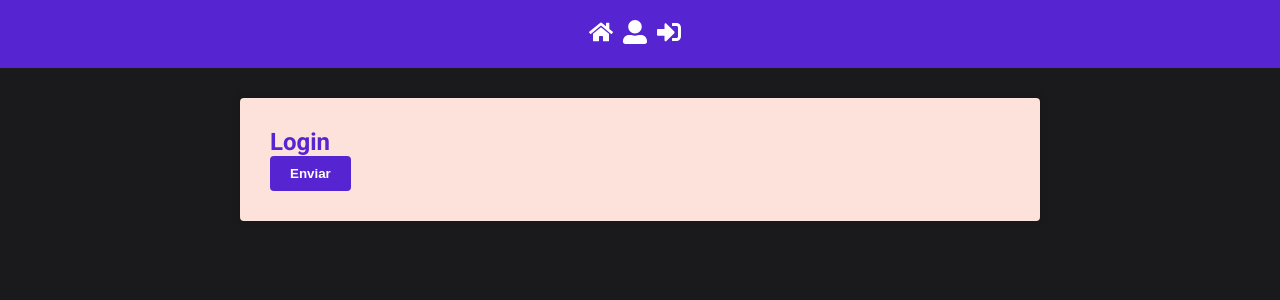
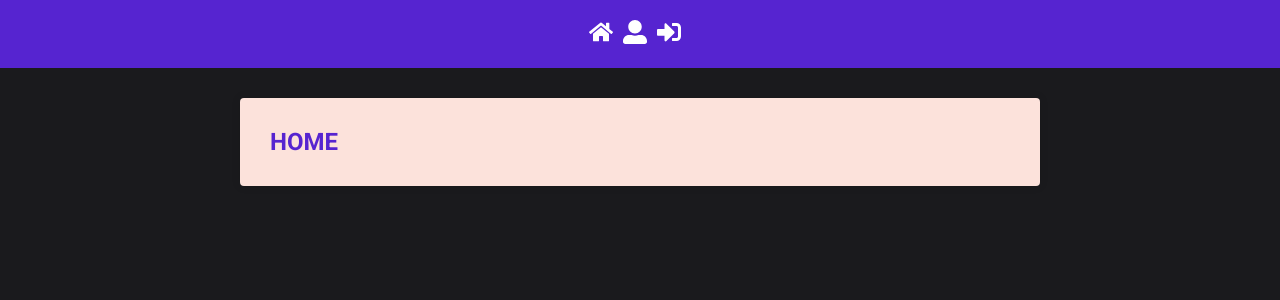
Before and after one commit to Furiuss/api-escola-front, a React (Vite) app: page / in a window 1280 px wide. Shown: the top 300 px of the page. Built offline with nearby package versions, Linux system fonts and the light colour scheme.

Commit message:
add: add privateRoute and routes folder

```diff
--- a/package.json
+++ b/package.json
@@ -9,6 +9,7 @@
     "preview": "vite preview"
   },
   "dependencies": {
+    "history": "^5.3.0",
     "react": "^18.2.0",
     "react-dom": "^18.2.0",
     "react-icons": "^4.4.0",
--- a/src/components/Header/index.jsx
+++ b/src/components/Header/index.jsx
@@ -1,20 +1,21 @@
 import React from 'react';
 import { FaHome, FaSignInAlt, FaUserAlt } from 'react-icons/fa';
+import { Link } from 'react-router-dom';
 
 import { Nav } from './styled';
 
 export function Header() {
   return (
     <Nav>
-      <a href="/home">
+      <Link to="/home">
         <FaHome size={24} />
-      </a>
-      <a href="/user">
+      </Link>
+      <Link to="/user">
         <FaUserAlt size={24} />
-      </a>
-      <a href="/test">
+      </Link>
+      <Link to="/test">
         <FaSignInAlt size={24} />
-      </a>
+      </Link>
     </Nav>
   );
 }
--- a/src/main.jsx
+++ b/src/main.jsx
@@ -4,13 +4,19 @@ import { BrowserRouter, Route, Routes } from 'react-router-dom';
 
 import App from './App';
 import Login from './pages/Login';
+import Home from './pages/Home';
 import Page404 from './pages/Page404';
+import PrivateRoute from './routes/PrivateRoute';
 
 ReactDOM.createRoot(document.getElementById('root')).render(
   <React.StrictMode>
     <BrowserRouter>
       <Routes>
         <Route element={<App />}>
+          <Route path="/" element={<PrivateRoute />}>
+            <Route path="/" element={<Home />} />
+          </Route>
+
           <Route path="/" element={<Login />} />
           <Route path="*" element={<Page404 />} />
         </Route>
--- /dev/null
+++ b/src/pages/Home/index.jsx
@@ -0,0 +1,11 @@
+import React from 'react';
+
+import { Container } from '../../styles/GlobalStyles';
+
+export default function Home() {
+  return (
+    <Container>
+      <h1>HOME</h1>
+    </Container>
+  );
+}
--- /dev/null
+++ b/src/routes/PrivateRoute.jsx
@@ -0,0 +1,7 @@
+import React from 'react';
+import { Navigate, Outlet } from 'react-router-dom';
+
+export default function PrivateRoute() {
+  const isLoggedIn = true;
+  return isLoggedIn ? <Outlet /> : <Navigate to="/login" />;
+}
```
Also changed, not shown: src/pages/Home/styled.js (added), 1 other file (tests, documents, lock files or other folders).
